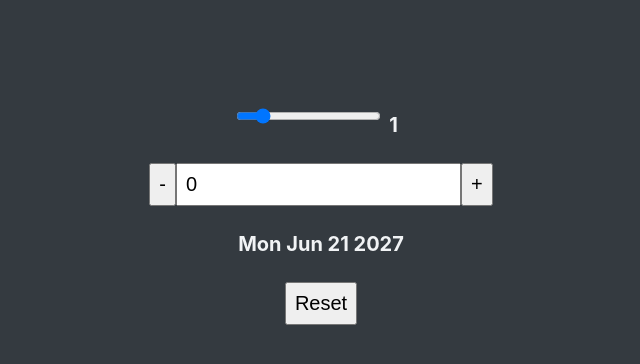
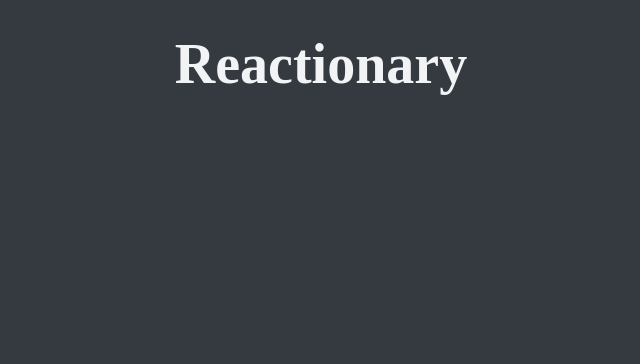
Before and after one commit to Tejaspatade/reactionary, a React (Create React App) app: page / in a window 1280 px wide. Shown: the top 364 px of the page, without its empty margins (319-959 px from the left). Built offline with nearby package versions, Linux system fonts and the light colour scheme.

Commit message:
useReducer in DateCounter

```diff
--- a/src/components/App.jsx
+++ b/src/components/App.jsx
@@ -1,9 +1,10 @@
-import DateCounter from "./DateCounter";
+import Header from "./Header";
 
 function App() {
 	return (
-		<div>
-			<DateCounter />
+		<div className="app">
+			<Header />
+			<main className="main"></main>
 		</div>
 	);
 }
--- a/src/components/DateCounter.jsx
+++ b/src/components/DateCounter.jsx
@@ -1,4 +1,4 @@
-import { useReducer, useState } from "react";
+import { useReducer } from "react";
 
 const initialState = { count: 0, step: 1 };
 
--- a/src/components/Header.jsx
+++ b/src/components/Header.jsx
@@ -1,10 +1,9 @@
 function Header() {
-  return (
-    <header className='app-header'>
-      <img src='logo512.png' alt='React logo' />
-      <h1>The React Quiz</h1>
-    </header>
-  );
+	return (
+		<header className="app-header">
+			<h1>Reactionary</h1>
+		</header>
+	);
 }
 
 export default Header;
--- a/src/index.css
+++ b/src/index.css
@@ -45,7 +45,7 @@ body {
 	margin-bottom: 4rem;
 	display: flex;
 	align-items: center;
-	justify-content: space-between;
+	justify-content: space-evenly;
 }
 
 .error {
```
Also changed, not shown: src/components/logo512.png (added).
